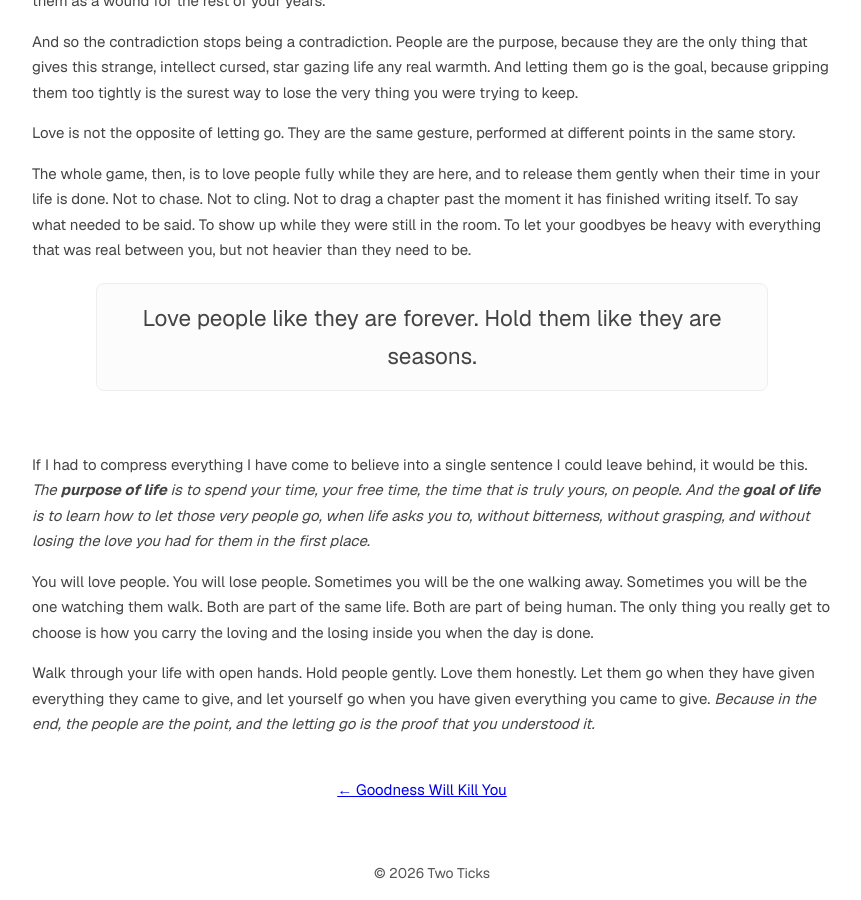
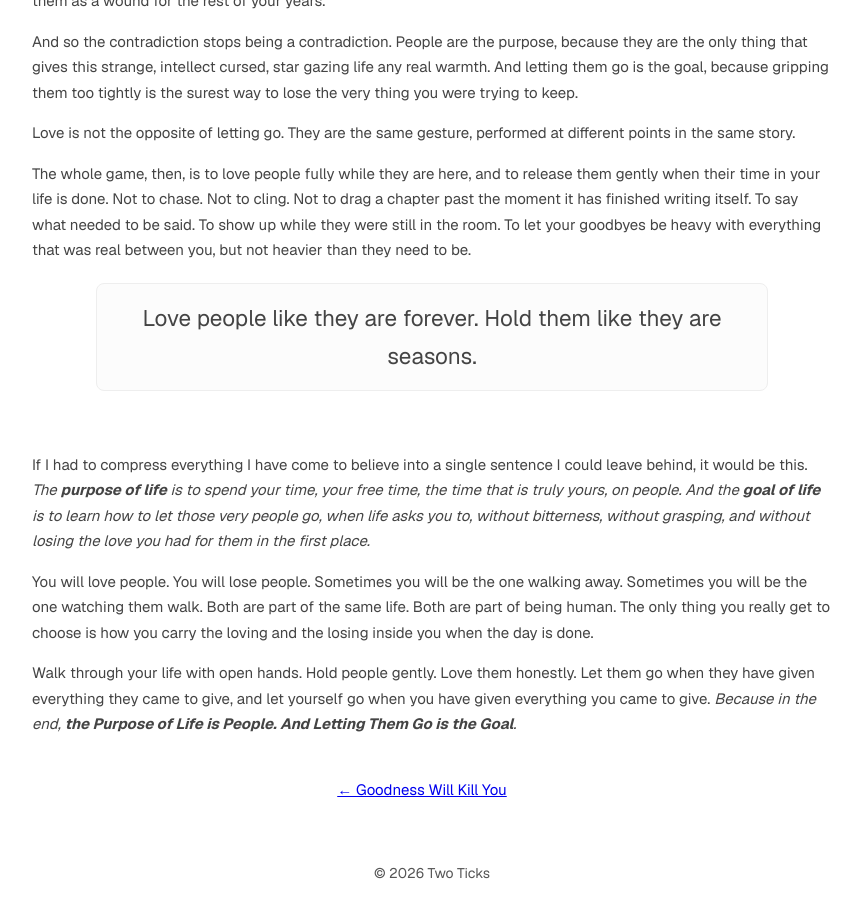
Before and after one commit to trmanish/trmanish.github.io, a Jekyll site: the page built from _posts/2026-05-14-the-purpose-of-life-is-people-letting-them-go-is-the-goal.md, in a window 1280 px wide and 900 px high, scrolled down 6653 px. Shown: the whole window, without its empty margins (208-1069 px from the left). Built offline with Jekyll 4.4.1, drawn with Linux system fonts in a browser that asks for light colours.

Commit message:
Close with the original title line as the final declaration

```diff
--- a/_posts/2026-05-14-the-purpose-of-life-is-people-letting-them-go-is-the-goal.md
+++ b/_posts/2026-05-14-the-purpose-of-life-is-people-letting-them-go-is-the-goal.md
@@ -179,4 +179,4 @@
 
 You will love people. You will lose people. Sometimes you will be the one walking away. Sometimes you will be the one watching them walk. Both are part of the same life. Both are part of being human. The only thing you really get to choose is how you carry the loving and the losing inside you when the day is done.
 
-Walk through your life with open hands. Hold people gently. Love them honestly. Let them go when they have given everything they came to give, and let yourself go when you have given everything you came to give. *Because in the end, the people are the point, and the letting go is the proof that you understood it.*
+Walk through your life with open hands. Hold people gently. Love them honestly. Let them go when they have given everything they came to give, and let yourself go when you have given everything you came to give. *Because in the end, **the Purpose of Life is People. And Letting Them Go is the Goal**.*
```
